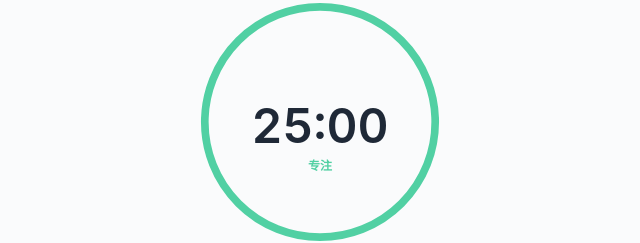
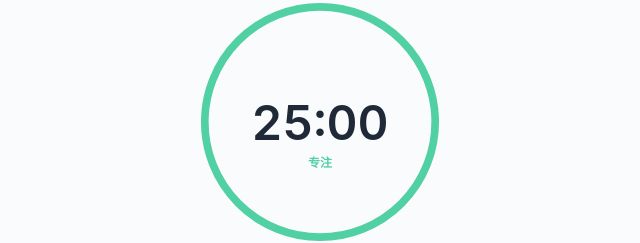
Before and after one commit to Wangjh228/xiaozhuanzhu, a plain HTML site: page index.html in a window 1280 px wide. Shown: the part 138-381 px from the top of the page, 320-960 px from the left. Drawn offline with nearby package versions, Linux system fonts and the light colour scheme.

Commit message:
Update index.html

```diff
--- a/index.html
+++ b/index.html
@@ -138,7 +138,7 @@
                         <circle class="timer-circle-bg" cx="50" cy="50" r="45" fill="none" stroke-width="2"/>
                         <circle class="timer-circle-prog" cx="50" cy="50" r="45" fill="none" stroke-width="3" :style="{ strokeDasharray: 283, strokeDashoffset: dashOffset }"/>
                     </svg>
-                    <div class="absolute flex flex-col items-center justify-center top-1/2 left-1/2 -translate-x-1/2 -translate-y-1/2 pt-8">
+                    <div class="absolute flex flex-col items-center justify-center top-[55%] left-1/2 -translate-x-1/2 -translate-y-1/2">
                         <span class="text-5xl font-semibold text-dark tabular-nums">{{ formatTime }}</span>
                         <p class="text-xs text-primary font-bold mt-2">{{ modeLabel }}</p>
                     </div>
```
